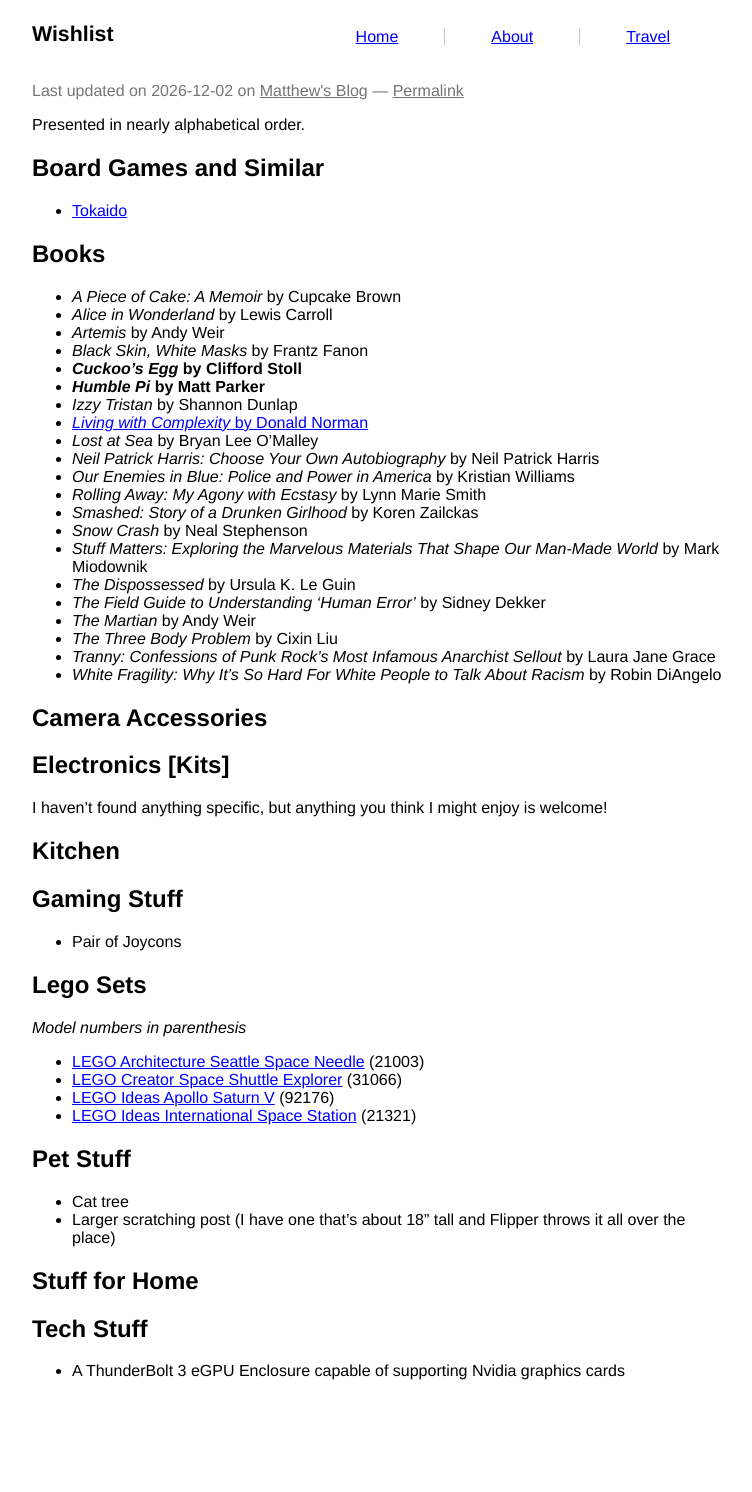
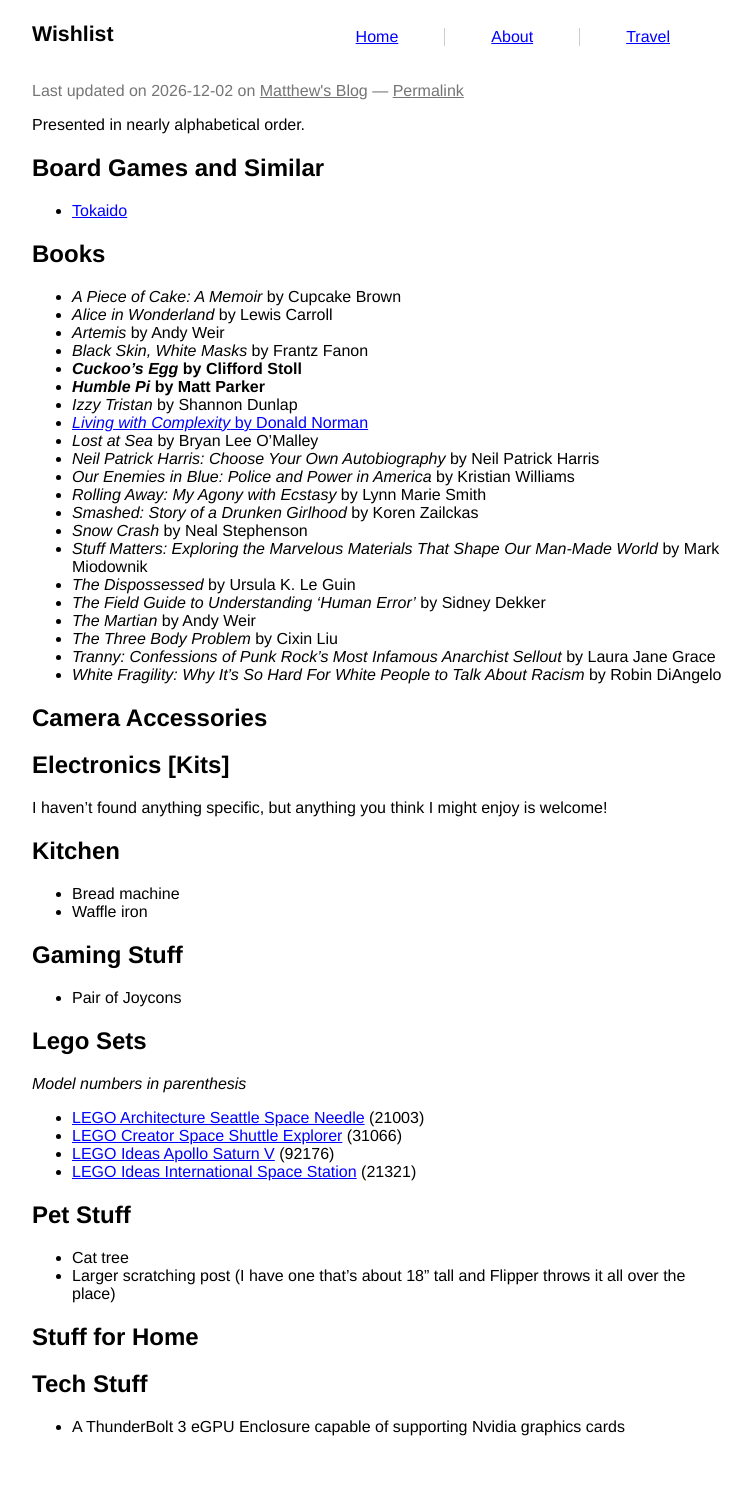
Before and after one commit to prplecake/jrgnsn.net, a Jekyll site: the page built from wishlist.md, in a window 1280 px wide. Shown: the whole page, without its empty margins (258-1010 px from the left). Built offline with Jekyll 4.4.1, drawn with Linux system fonts in a browser that asks for light colours; a script that is not in the unit is left out; before the commit the page ends 1436 px from its top, so only the background shows below that.

Commit message:
Add to kitchen stuff

```diff
--- a/wishlist.md
+++ b/wishlist.md
@@ -45,6 +45,8 @@
 is welcome!
 
 ## Kitchen
+* Bread machine
+* Waffle iron
 
 ## Gaming Stuff
 * Pair of Joycons
```
